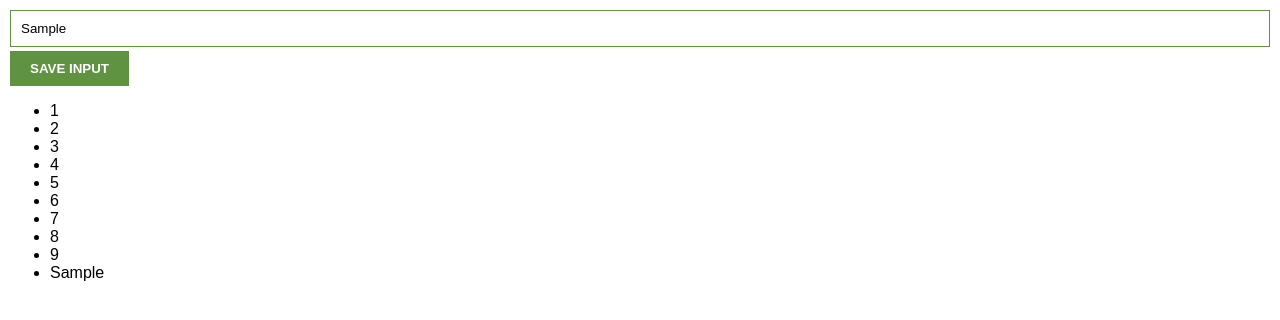
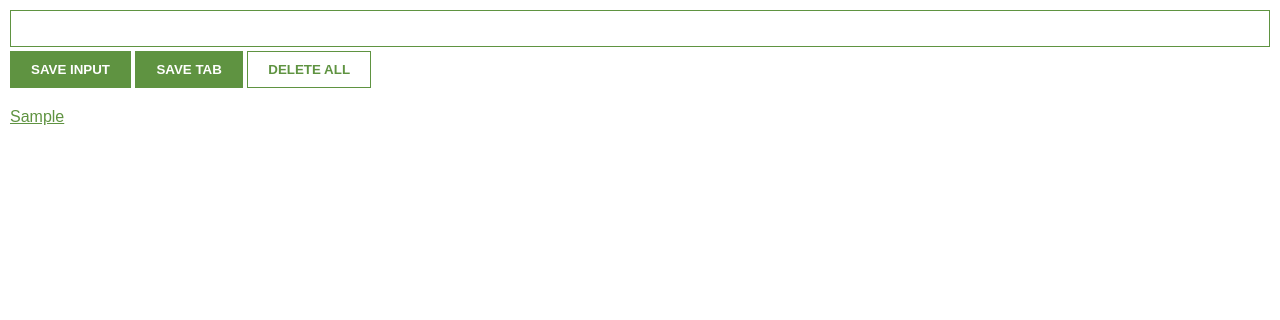
Before and after one commit to prathampt/js, a browser extension: page chromeExtension/index.html in a window 1280 px wide. Both pictures are taken after typing "Sample" into the empty fields and a click on the button "SAVE INPUT". Drawn offline with Linux system fonts and the light colour scheme.

Commit message:
created a chrome extension

```diff
--- a/chromeExtension/index.html
+++ b/chromeExtension/index.html
@@ -5,6 +5,8 @@
     <body>
         <input type="text" id="inputElement">
         <button id="inputButton">SAVE INPUT</button>
+        <button id="tabButton">SAVE TAB</button>
+        <button id="deleteButton">DELETE ALL</button>
         <ul id="ulElement"></ul>
         <script src="script.js"></script>
     </body>
--- a/chromeExtension/script.js
+++ b/chromeExtension/script.js
@@ -1,13 +1,59 @@
-let myLeads = [1,2,3,4,5,6,7,8,9]
+let myLeads = []
+let leadsFromLocalStorage = JSON.parse(localStorage.getItem("myLeads"))
+
 const inputElement = document.getElementById("inputElement")
 const inputButton = document.getElementById("inputButton")
 const ulElement = document.getElementById("ulElement")
+const deleteButton = document.getElementById("deleteButton")
+const tabButton = document.getElementById("tabButton")
+
+if (leadsFromLocalStorage) {
+    myLeads = leadsFromLocalStorage
+    renderLeads(myLeads)
+}
+
+function renderLeads(myLeads){
+
+    let listItems = ""
+    for (let i of myLeads){
+        // listItems += "<li><a href='" + i + "' target='_blank'>" + i + "</a></li>"
+
+        listItems += `
+            <li>
+                <a href="${i}" target="_blank">
+                    ${i}
+                </a>
+            </li>
+        `
+        // Above string is called as template string...
+
+        // const li = document.createElement("li")
+        // li.textContent = i
+        // listItems += String(li)
+    }
+
+    ulElement.innerHTML = listItems
+}
 
 inputButton.addEventListener("click", function () {
-    console.log("Button clicked and message loged through eventlistener...")
     myLeads.push(inputElement.value)
+    inputElement.value = ""
+    renderLeads(myLeads)
+    localStorage.setItem("myLeads", JSON.stringify(myLeads))
+})
 
-    for (let i of myLeads){
-        ulElement.innerHTML += "<li>" + i + "</li>"
-    }
+deleteButton.addEventListener("dblclick", function () {
+    localStorage.clear()
+    myLeads = []
+    renderLeads(myLeads)
 })
+
+tabButton.addEventListener("click", function () {
+
+    chrome.tabs.query({currentWindow: true, active: true}, function(tabs){
+        myLeads.push(tabs[0].url)
+        renderLeads(myLeads)
+        localStorage.setItem("myLeads", JSON.stringify(myLeads))
+    })
+
+})
--- a/chromeExtension/style.css
+++ b/chromeExtension/style.css
@@ -2,6 +2,7 @@ body {
     margin: 0;
     padding: 10px;
     font-family: Arial, Helvetica, sans-serif;
+    min-width: 400px;
 }
 
 input {
@@ -16,6 +17,25 @@ button {
     background: #5f9341;
     color: white;
     padding: 10px 20px;
-    border: none;
+    border: 1px solid #5f9341;
     font-weight: bold;
 }
+
+#deleteButton {
+    background: white;
+    color: #5f9341;
+}
+
+ul {
+    margin-top: 20px;
+    list-style: none;
+    padding-left: 0;
+}
+
+li {
+    margin-top: 5px;
+}
+
+li a {
+    color: #5f9341;
+}
```
Also changed, not shown: chromeExtension/icon.png (added), chromeExtension/manifest.json (added).
